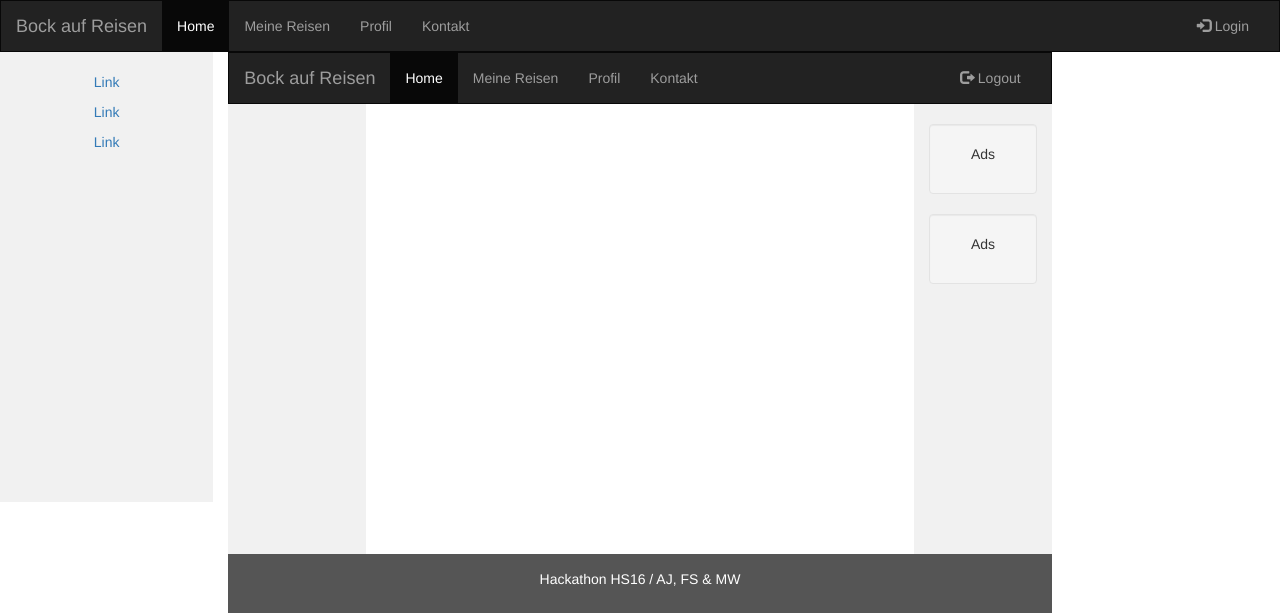
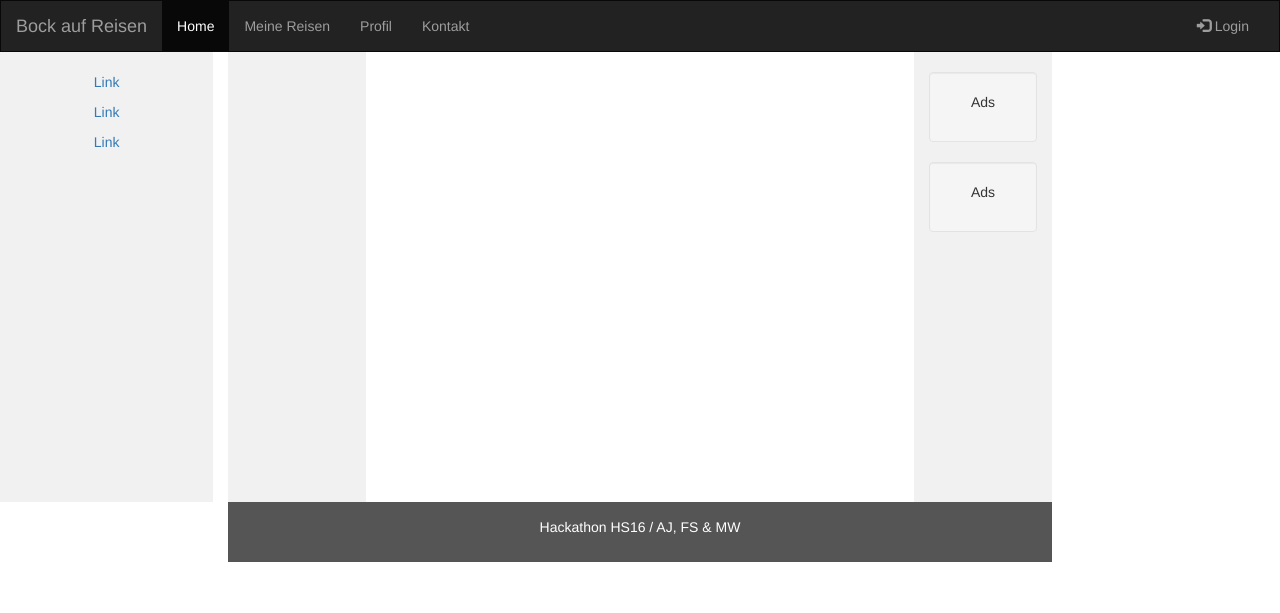
Before and after one commit to MauroWalker/Hackathon-HS16_AJ-FS-MW, a PHP site: page /home.php in a window 1280 px wide. Shown: the top 613 px of the page. Run offline with PHP 8.4, Linux system fonts and the light colour scheme; some libraries are stand-ins or nearby versions.

Commit message:
Header korrigiert

```diff
--- a/home.php
+++ b/home.php
@@ -4,29 +4,6 @@
 <html lang="en">
 <body>
 
-<nav class="navbar navbar-inverse">
-  <div class="container-fluid">
-    <div class="navbar-header">
-      <button type="button" class="navbar-toggle" data-toggle="collapse" data-target="#myNavbar">
-        <span class="icon-bar"></span>
-        <span class="icon-bar"></span>
-        <span class="icon-bar"></span>
-      </button>
-      <a class="navbar-brand" href="#">Bock auf Reisen</a>
-    </div>
-    <div class="collapse navbar-collapse" id="myNavbar">
-      <ul class="nav navbar-nav">
-        <li class="active"><a href="#">Home</a></li>
-        <li><a href="#">Meine Reisen</a></li>
-        <li><a href="#">Profil</a></li>
-        <li><a href="#">Kontakt</a></li>
-      </ul>
-      <ul class="nav navbar-nav navbar-right">
-        <li><a href="#"><span class="glyphicon glyphicon-log-out"></span> Logout</a></li>
-      </ul>
-    </div>
-  </div>
-</nav>
 
 <div class="container-fluid text-center">
   <div class="row content">
```
Also changed, not shown: index.php (+0 -24 lines).
